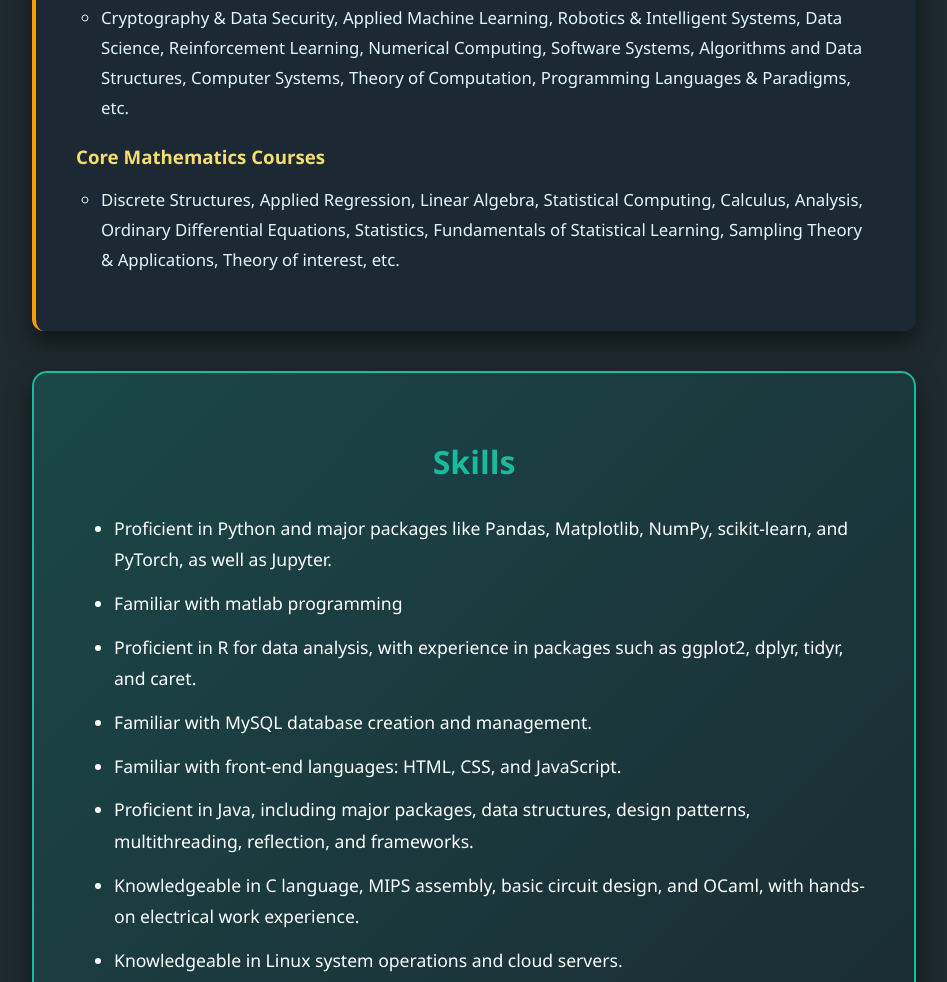
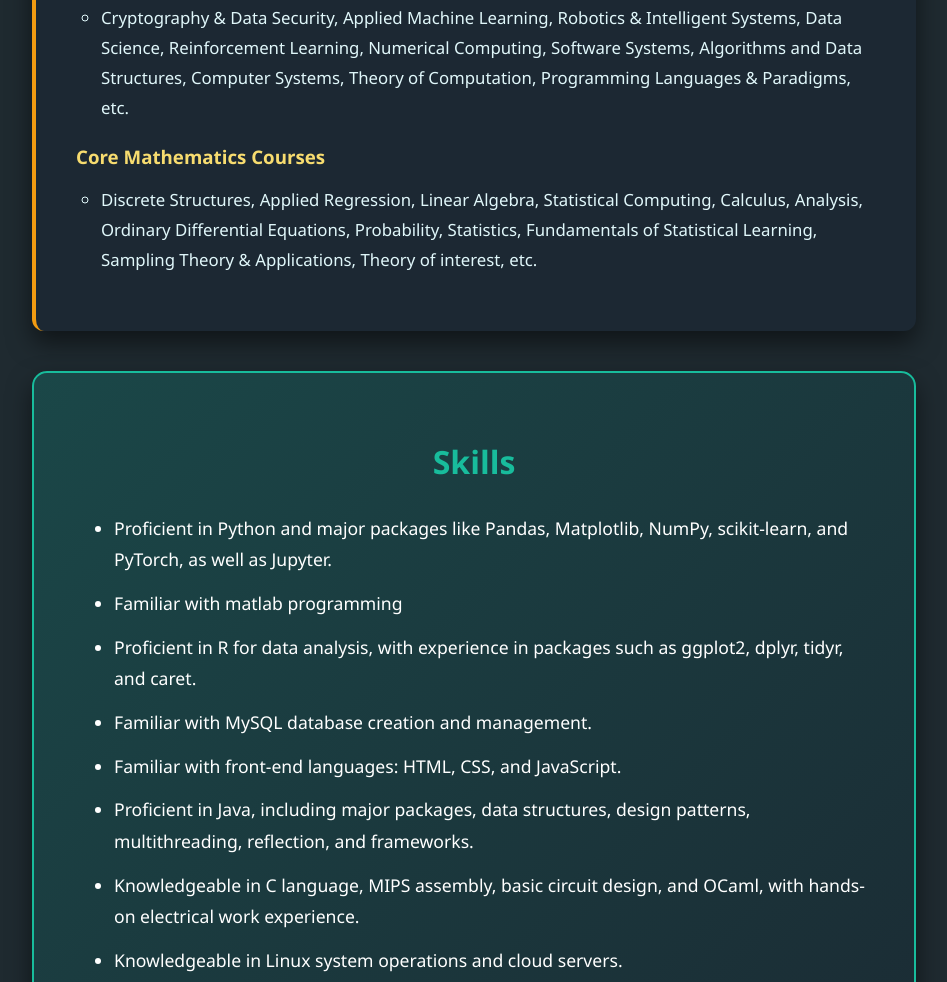
Before and after one commit to JiahangWang/JiahangWang.github.io, a plain HTML site: page index.html in a window 1280 px wide. Shown: the part 1153-2135 px from the top of the page, without its empty margins (166-1113 px from the left). Drawn offline with Linux system fonts and the light colour scheme.

Commit message:
Update index.html

```diff
--- a/index.html
+++ b/index.html
@@ -357,7 +357,7 @@
 
     <h3>Core Mathematics Courses</h3>
     <ul>
-        <li>Discrete Structures, Applied Regression, Linear Algebra, Statistical Computing, Calculus, Analysis, Ordinary Differential Equations, Statistics, Fundamentals of Statistical Learning, Sampling Theory & Applications, Theory of interest, etc.</li>
+        <li>Discrete Structures, Applied Regression, Linear Algebra, Statistical Computing, Calculus, Analysis, Ordinary Differential Equations, Probability, Statistics, Fundamentals of Statistical Learning, Sampling Theory & Applications, Theory of interest, etc.</li>
     </ul>
 </section>
 
```
